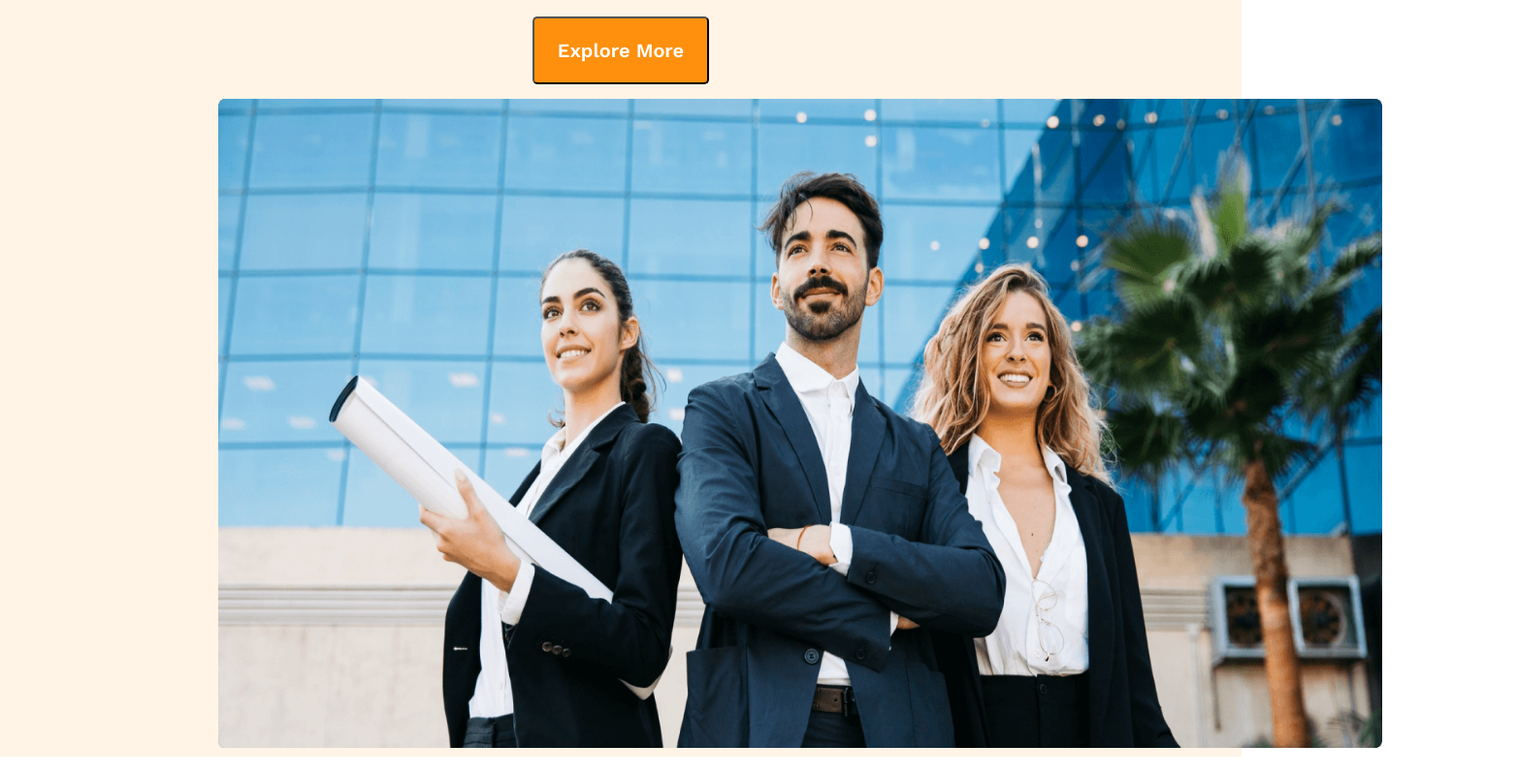
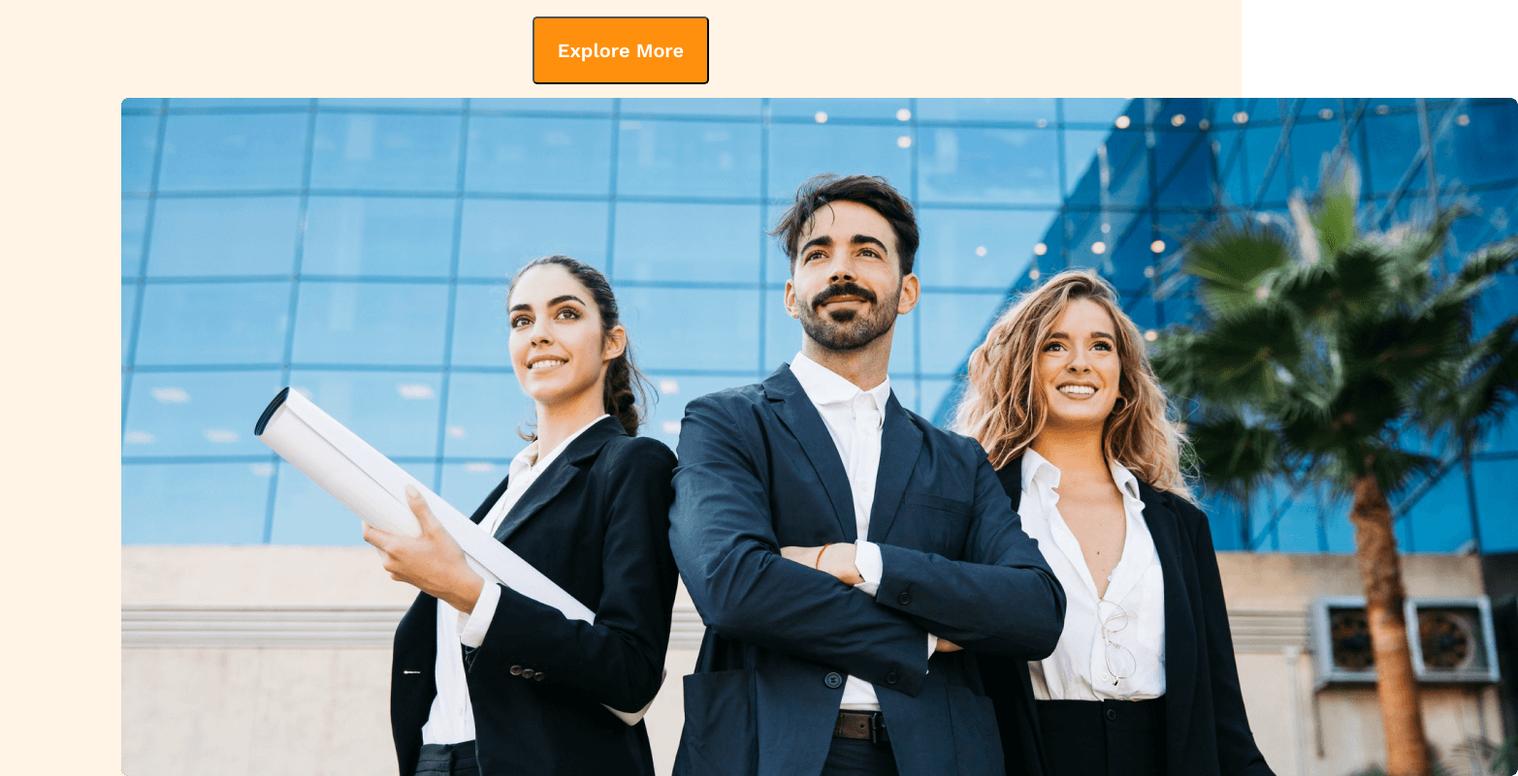
Before and after one commit to farikul12345/G3-Architects-Website, a plain HTML site: page index.html in a window 1280 px wide. Shown: the part 507-1308 px from the top of the page at 97% size, 1565 px wide, since content can reach past the window. Drawn offline with nearby package versions, Linux system fonts and the light colour scheme.

Commit message:
commit solution

```diff
--- a/index.html
+++ b/index.html
@@ -33,8 +33,8 @@
             <p class="banner-desciption">There are many variations of passages of Lorem Ipsum available, but the majority have suffered alteration in some form, by injected humour, or randomised words which don't look even</p>
             <button class="primary-color">Explore More</button>
         </div>
-        <div class="banner-images">
-            <img class="banner-image-only" src="images/banner1.png" alt="">
+        <div id="banner-image-only">
+            <img src="images/banner1.png" alt="">
         </div>
     </header>
     <main>
--- a/style/g3-architects.css
+++ b/style/g3-architects.css
@@ -76,13 +76,12 @@ ul li{
     border-radius: 5px;
     margin-bottom: 20px;
 }
-.banner-images{
-
-}
-.banner-image-only {
-  transform: translate(225px, -5px);
-  width: 1200px;
-  height: 670px;
+#banner-image-only {
+  width: 1300px;
+  height: 700px;
+  position: relative;
+  left: 125px;
+  bottom: 6px;
 }
 /* Our Feature Style */
 .our-feature-section{
```
